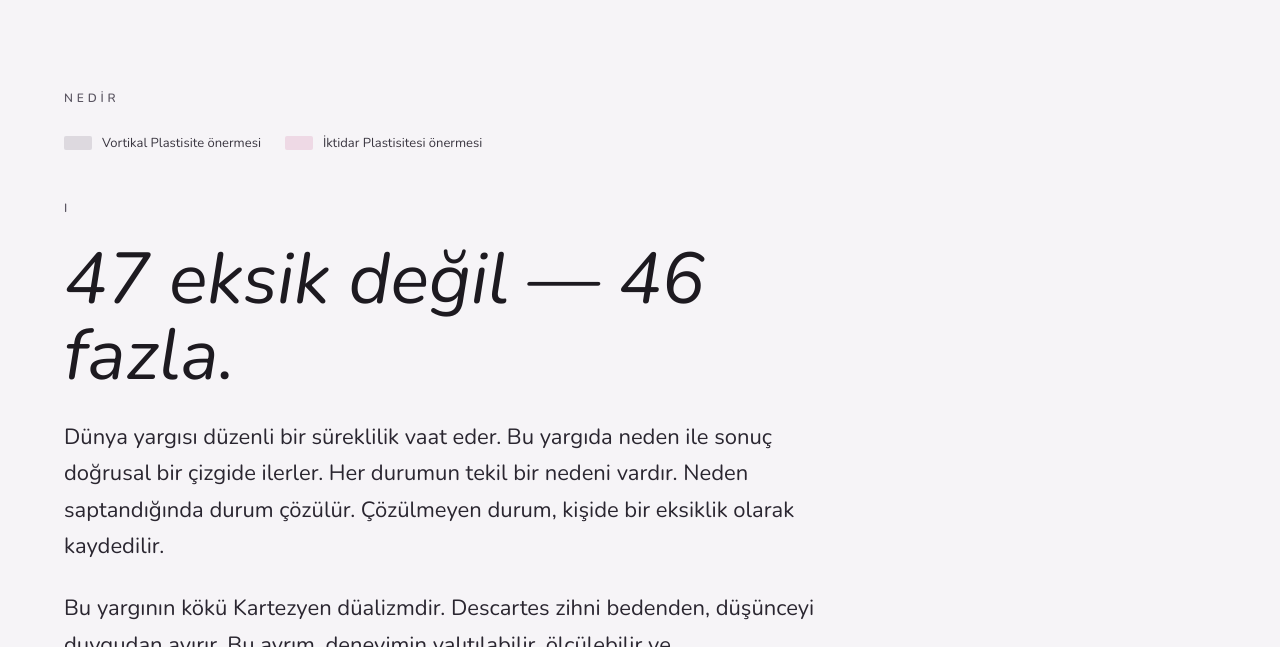
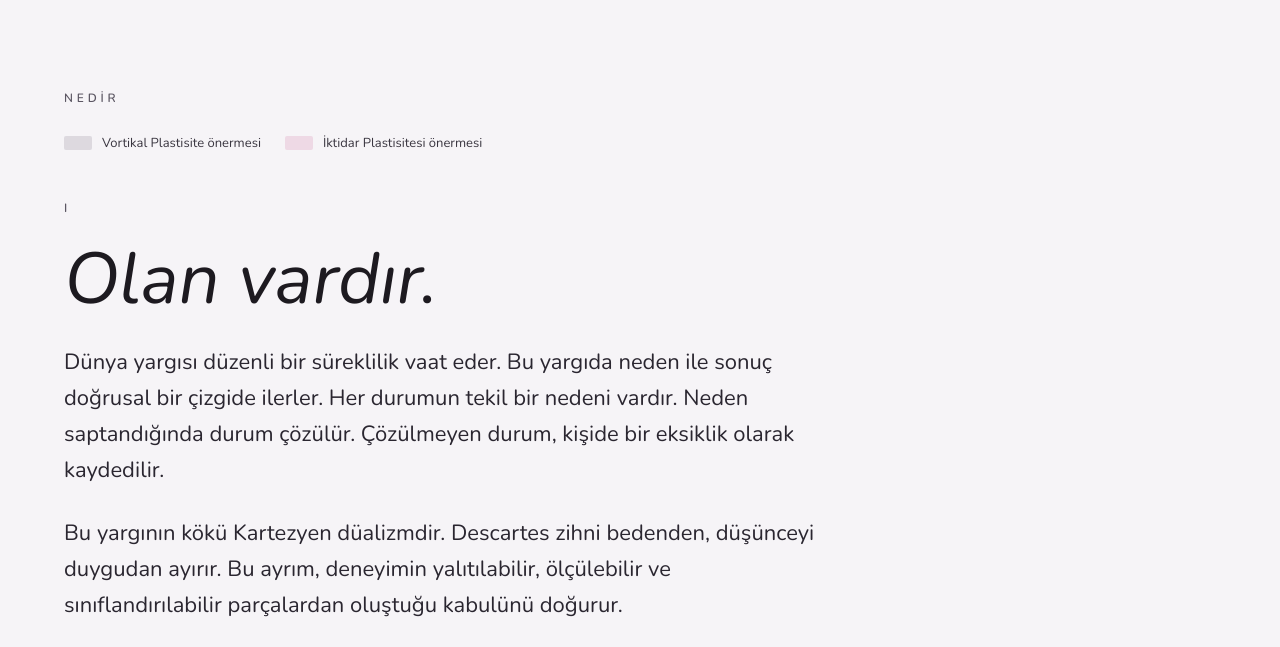
Before and after one commit to alkimseven7-source/pudingai-site, a plain HTML site: page nedir/index.html in a window 1280 px wide. Shown: the part 102-749 px from the top of the page. Drawn offline with Linux system fonts and the light colour scheme; no server answers.

Commit message:
Nedir: başlık ve açıklamalar "Olan vardır." (Alkım, 2026-11-06)
Co-Authored-By: Claude Opus 5.5 <noreply@anthropic.com>

```diff
--- a/nedir/index.html
+++ b/nedir/index.html
@@ -3,13 +3,13 @@
 <head>
 <meta charset="utf-8">
 <meta name="viewport" content="width=device-width, initial-scale=1">
-<title>Nedir — Puding AI</title>
-<meta name="description" content="47 eksik değil, 46 fazla. Puding AI&#x27;ın dayandığı iki kuram: Vortikal Plastisite ve İktidar Plastisitesi.">
+<title>Olan vardır.</title>
+<meta name="description" content="Olan vardır. Puding AI&#x27;ın dayandığı iki kuram: Vortikal Plastisite ve İktidar Plastisitesi.">
 <link rel="canonical" href="https://pudingai.com/nedir/">
 <meta property="og:type" content="website">
 <meta property="og:site_name" content="Puding AI">
 <meta property="og:title" content="Nedir — Puding AI">
-<meta property="og:description" content="47 eksik değil, 46 fazla. Puding AI&#x27;ın dayandığı iki kuram: Vortikal Plastisite ve İktidar Plastisitesi.">
+<meta property="og:description" content="Olan vardır. Puding AI&#x27;ın dayandığı iki kuram: Vortikal Plastisite ve İktidar Plastisitesi.">
 <meta property="og:url" content="https://pudingai.com/nedir/">
 <meta property="og:image" content="https://pudingai.com/assets/puding-logo.png">
 <meta property="og:locale" content="tr_TR">
@@ -55,7 +55,7 @@
 <!-- I -->
 <section style="display: flex; flex-direction: column; gap: 26px; margin-top: -48px">
 <span style="font-family: Nunito, sans-serif; font-size: 12px; font-weight: 600; letter-spacing: 0.32em; color: #5C5763">I</span>
-<h1 style="margin: 0; font-size: 72px; font-weight: 400; font-style: italic; line-height: 1.05">47 eksik değil — 46 fazla.</h1>
+<h1 style="margin: 0; font-size: 72px; font-weight: 400; font-style: italic; line-height: 1.05">Olan vardır.</h1>
 <p style="margin: 0; font-size: 22px; line-height: 1.65; color: #2A2630">Dünya yargısı düzenli bir süreklilik vaat eder. Bu yargıda neden ile sonuç doğrusal bir çizgide ilerler. Her durumun tekil bir nedeni vardır. Neden saptandığında durum çözülür. Çözülmeyen durum, kişide bir eksiklik olarak kaydedilir.</p>
 <p style="margin: 0; font-size: 22px; line-height: 1.65; color: #2A2630">Bu yargının kökü Kartezyen düalizmdir. Descartes zihni bedenden, düşünceyi duygudan ayırır. Bu ayrım, deneyimin yalıtılabilir, ölçülebilir ve sınıflandırılabilir parçalardan oluştuğu kabulünü doğurur.</p>
 <p style="margin: 0; font-size: 22px; line-height: 1.65; color: #2A2630">Vortikal Plastisite bu kabulden çıkar. <span style="background: rgba(133,124,143,0.22); padding: 1px 3px; border-radius: 2px; -webkit-box-decoration-break: clone; box-decoration-break: clone">Deneyimin zemini düzenli süreklilik değil, <em>düzensiz süreklilik</em>tir: sistem kesintisizdir, ancak gidişi önceden belirlenemez. Nedensellik toplamsal değil, üsteldir.</span> Toplamsal işleyişte her yeni olay bir öncekinin üzerine eklenir ve geçmiş sabit kalır. <span style="background: rgba(133,124,143,0.22); padding: 1px 3px; border-radius: 2px; -webkit-box-decoration-break: clone; box-decoration-break: clone">Üstel işleyişte her yeni olay, o ana kadar biriken her şeyi yeniden işler.</span> Bugün duyulan bir söz, geçmişte duyulmuş her benzer sözün anlamını da değiştirir. VP bu birikime <em>tortul birikim</em> der. <span style="background: rgba(133,124,143,0.22); padding: 1px 3px; border-radius: 2px; -webkit-box-decoration-break: clone; box-decoration-break: clone">Tortul birikim katmanlı bir arşiv değil, her turda yeniden yoğrulan bir hamurdur.</span></p>
```
